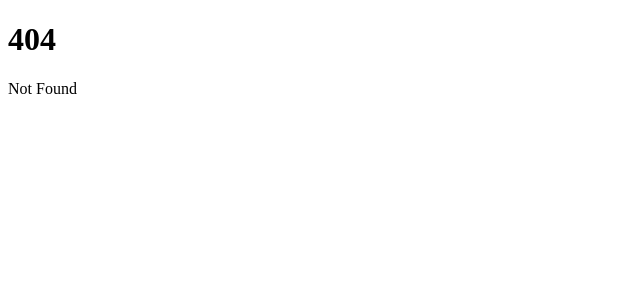
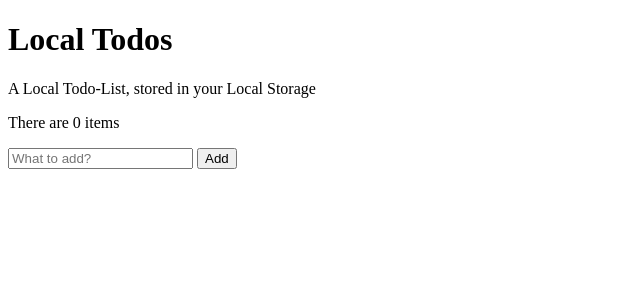
Before and after one commit to aadritraj/useful-stuff, a SvelteKit app: page /list in a window 1280 px wide. Before the commit this address had no page. Shown: the top 300 px of the page, without its empty margins (0-640 px from the left). Built offline with nearby package versions, Linux system fonts and the light colour scheme.

Commit message:
feat: reimplement basic todo-list

```diff
--- /dev/null
+++ b/src/routes/list/+page.svelte
@@ -0,0 +1,61 @@
+<script lang="ts">
+	type TodoItem = {
+		text: String;
+		done: false;
+	};
+	// the localStorage key that the list will occupy
+	const STORAGE_KEY = "S_Todo";
+
+	let list = $state<TodoItem[]>([]);
+	let entry = $state<String>("");
+
+	$effect(() => {
+		let jsonString = localStorage.getItem(STORAGE_KEY);
+		let object = JSON.parse(jsonString as string);
+
+		if (!object) return;
+
+		list = object;
+	});
+
+	$effect(() => {
+		let jsonString = JSON.stringify(list);
+		localStorage.setItem(STORAGE_KEY, jsonString);
+	});
+
+	const addTodo = () => {
+		if (entry.length == 0) return;
+
+		let newTodo: TodoItem = {
+			text: entry,
+			done: false
+		};
+		list.push(newTodo);
+
+		entry = "";
+	};
+
+	const removeTodo = (index: number) => {
+		list.splice(index, 1);
+	};
+</script>
+
+<title>Local Todo-List</title>
+
+<h1>Local Todos</h1>
+<p>A Local Todo-List, stored in your Local Storage</p>
+
+<p>There are {list.length} items</p>
+
+<input type="text" bind:value={entry} placeholder="What to add?" />
+<button onclick={addTodo}>Add</button>
+
+<section>
+	{#each list as item, index}
+		<div>
+			<input type="checkbox" bind:checked={item.done} />
+			{item.text}
+			<button onclick={() => removeTodo(index)}>Remove</button>
+		</div>
+	{/each}
+</section>
```
